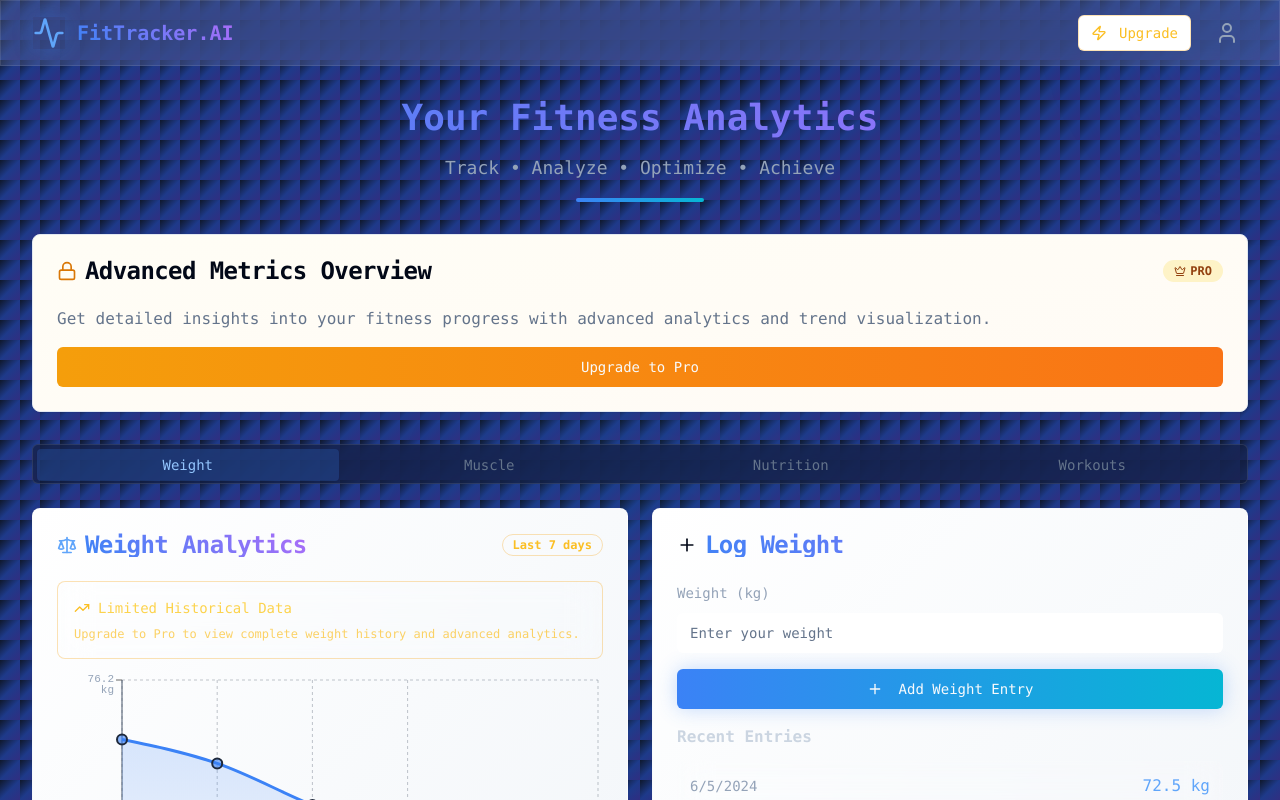
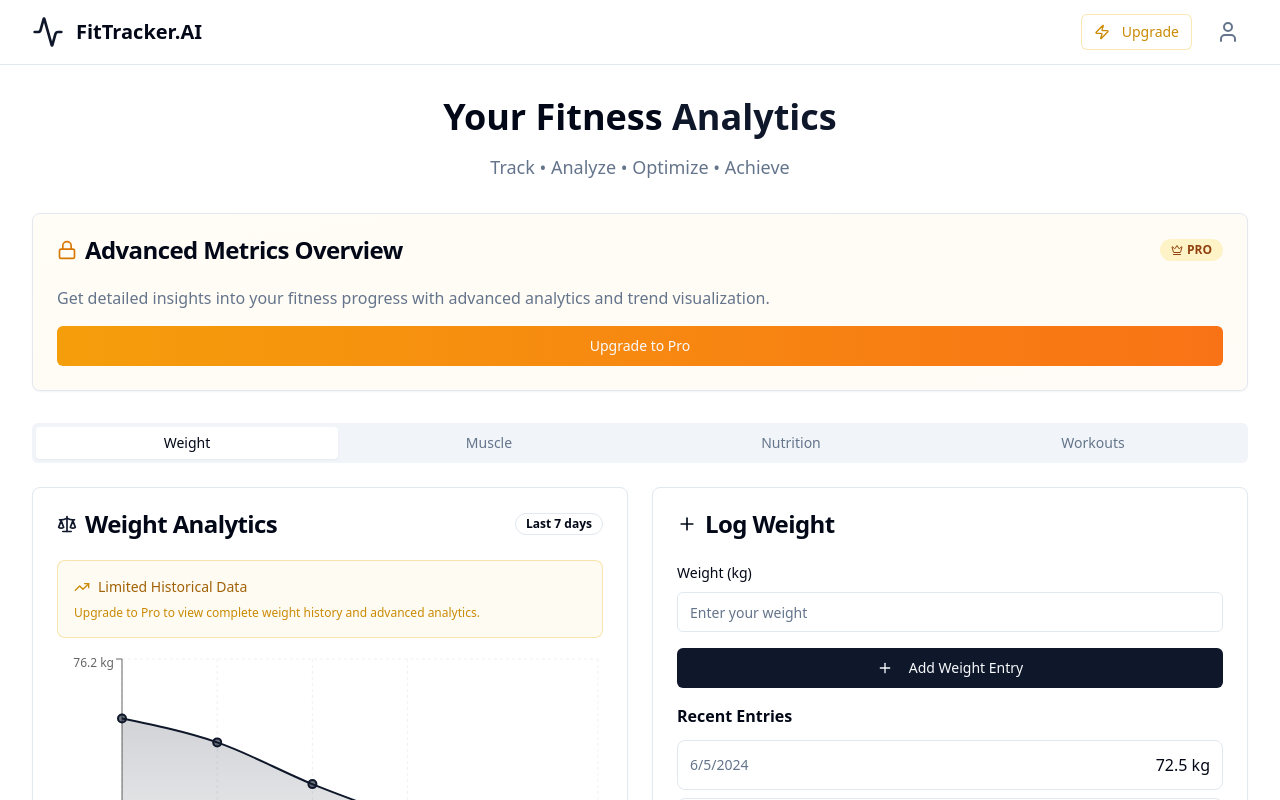
Before and after one commit to Ebub3G/Pro-Fit, a React (Vite) app: page / in a window 1280 px wide. Shown: the top 800 px of the page. Built offline with nearby package versions, Linux system fonts and the light colour scheme.

Commit message:
Revert UI changes
Reverts the UI changes to a previous state.

```diff
--- a/src/components/Dashboard.tsx
+++ b/src/components/Dashboard.tsx
@@ -15,13 +15,12 @@ const Dashboard = () => {
   return (
     <div className="max-w-7xl mx-auto px-4 sm:px-6 lg:px-8 py-8">
       <div className="mb-8 text-center">
-        <h1 className="text-4xl font-bold gradient-text mb-4 font-mono">
-          Your Fitness <span className="text-cyan-400">Analytics</span>
+        <h1 className="text-4xl font-bold mb-4">
+          Your Fitness <span className="text-primary">Analytics</span>
         </h1>
-        <p className="text-slate-400 text-lg font-mono">
+        <p className="text-muted-foreground text-lg">
           Track • Analyze • Optimize • Achieve
         </p>
-        <div className="mt-4 w-32 h-1 bg-gradient-to-r from-blue-500 to-cyan-500 mx-auto rounded-full"></div>
       </div>
 
       <div className="mb-8">
@@ -38,31 +37,11 @@ const Dashboard = () => {
       </div>
 
       <Tabs defaultValue="weight" className="mt-8">
-        <TabsList className="grid w-full grid-cols-4 glass border border-white/10 p-1 bg-slate-900/50">
-          <TabsTrigger
-            value="weight"
-            className="font-mono data-[state=active]:bg-blue-500/20 data-[state=active]:text-blue-300 data-[state=active]:neon-glow-blue transition-all duration-300"
-          >
-            Weight
-          </TabsTrigger>
-          <TabsTrigger
-            value="muscle"
-            className="font-mono data-[state=active]:bg-purple-500/20 data-[state=active]:text-purple-300 data-[state=active]:neon-glow-purple transition-all duration-300"
-          >
-            Muscle
-          </TabsTrigger>
-          <TabsTrigger
-            value="nutrition"
-            className="font-mono data-[state=active]:bg-green-500/20 data-[state=active]:text-green-300 data-[state=active]:neon-glow-green transition-all duration-300"
-          >
-            Nutrition
-          </TabsTrigger>
-          <TabsTrigger
-            value="workouts"
-            className="font-mono data-[state=active]:bg-cyan-500/20 data-[state=active]:text-cyan-300 data-[state=active]:neon-glow-cyan transition-all duration-300"
-          >
-            Workouts
-          </TabsTrigger>
+        <TabsList className="grid w-full grid-cols-4">
+          <TabsTrigger value="weight">Weight</TabsTrigger>
+          <TabsTrigger value="muscle">Muscle</TabsTrigger>
+          <TabsTrigger value="nutrition">Nutrition</TabsTrigger>
+          <TabsTrigger value="workouts">Workouts</TabsTrigger>
         </TabsList>
 
         <TabsContent value="weight" className="mt-6">
--- a/src/components/Navbar.tsx
+++ b/src/components/Navbar.tsx
@@ -9,38 +9,33 @@ const Navbar = () => {
   const { tier, setTier, isPro } = useTier();
 
   return (
-    <nav className="glass border-b border-white/10 backdrop-blur-xl">
+    <nav className="border-b bg-background/95 backdrop-blur supports-[backdrop-filter]:bg-background/60">
       <div className="max-w-7xl mx-auto px-4 sm:px-6 lg:px-8">
         <div className="flex justify-between items-center h-16">
           <div className="flex items-center space-x-3">
-            <div className="relative">
-              <Activity className="h-8 w-8 text-blue-400 neon-glow-blue" />
-              <div className="absolute inset-0 h-8 w-8 text-blue-400 animate-ping opacity-20">
-                <Activity className="h-8 w-8" />
-              </div>
-            </div>
-            <span className="text-xl font-bold gradient-text">FitTracker.AI</span>
+            <Activity className="h-8 w-8 text-primary" />
+            <span className="text-xl font-bold">FitTracker.AI</span>
           </div>
 
           <div className="flex items-center space-x-4">
             {isPro ? (
-              <Badge variant="secondary" className="bg-gradient-to-r from-amber-500/20 to-yellow-500/20 text-amber-300 border border-amber-500/30 neon-glow-cyan px-3 py-1">
+              <Badge variant="secondary" className="bg-yellow-500/10 text-yellow-600 border-yellow-500/20">
                 <Crown className="h-3 w-3 mr-1" />
-                <span className="font-mono text-xs">PRO</span>
+                PRO
               </Badge>
             ) : (
               <Button
                 variant="outline"
                 size="sm"
                 onClick={() => setTier('pro')}
-                className="border-amber-500/30 text-amber-400 hover:bg-amber-500/10 hover:text-amber-300 transition-all duration-300 hover:neon-glow-cyan glass"
+                className="border-yellow-500/30 text-yellow-600 hover:bg-yellow-500/10"
               >
                 <Zap className="h-4 w-4 mr-1" />
-                <span className="font-mono">Upgrade</span>
+                Upgrade
               </Button>
             )}
 
-            <button className="text-slate-400 hover:text-blue-400 transition-all duration-300 p-2 rounded-lg hover:bg-blue-500/10">
+            <button className="text-muted-foreground hover:text-foreground transition-colors p-2 rounded-lg hover:bg-accent">
               <User className="h-6 w-6" />
             </button>
           </div>
--- a/src/components/WeightTracker.tsx
+++ b/src/components/WeightTracker.tsx
@@ -34,15 +34,15 @@ const WeightTracker = () => {
 
   return (
     <div className="grid grid-cols-1 lg:grid-cols-2 gap-6">
-      <Card className="glass border border-white/10 hover-lift tech-border">
+      <Card className="hover:shadow-lg transition-shadow">
         <CardHeader>
           <div className="flex items-center justify-between">
-            <CardTitle className="flex items-center gap-2 font-mono">
-              <Scale className="h-5 w-5 text-blue-400" />
-              <span className="gradient-text">Weight Analytics</span>
+            <CardTitle className="flex items-center gap-2">
+              <Scale className="h-5 w-5 text-primary" />
+              Weight Analytics
             </CardTitle>
             {!isPro && (
-              <Badge variant="outline" className="text-xs font-mono border-amber-500/30 text-amber-400">
+              <Badge variant="outline" className="text-xs">
                 Last {freeDataLimit} days
               </Badge>
             )}
@@ -50,12 +50,12 @@ const WeightTracker = () => {
         </CardHeader>
         <CardContent>
           {!isPro && (
-            <div className="mb-4 p-4 glass border border-amber-500/30 rounded-lg">
+            <div className="mb-4 p-4 border border-yellow-500/30 rounded-lg bg-yellow-500/5">
               <div className="flex items-center gap-2 mb-2">
-                <TrendingUp className="h-4 w-4 text-amber-400" />
-                <span className="text-sm font-medium text-amber-300 font-mono">Limited Historical Data</span>
+                <TrendingUp className="h-4 w-4 text-yellow-600" />
+                <span className="text-sm font-medium text-yellow-700">Limited Historical Data</span>
               </div>
-              <p className="text-xs text-amber-400/70 font-mono">
+              <p className="text-xs text-yellow-600">
                 Upgrade to Pro to view complete weight history and advanced analytics.
               </p>
             </div>
@@ -66,31 +66,26 @@ const WeightTracker = () => {
               <AreaChart data={displayData}>
                 <defs>
                   <linearGradient id="weightGradient" x1="0" y1="0" x2="0" y2="1">
-                    <stop offset="5%" stopColor="#3B82F6" stopOpacity={0.3}/>
-                    <stop offset="95%" stopColor="#3B82F6" stopOpacity={0.05}/>
+                    <stop offset="5%" stopColor="hsl(var(--primary))" stopOpacity={0.3}/>
+                    <stop offset="95%" stopColor="hsl(var(--primary))" stopOpacity={0.05}/>
                   </linearGradient>
                 </defs>
-                <CartesianGrid strokeDasharray="3 3" stroke="#334155" opacity={0.3} />
+                <CartesianGrid strokeDasharray="3 3" className="opacity-30" />
                 <XAxis
                   dataKey="date"
                   tickFormatter={(value) => new Date(value).toLocaleDateString()}
-                  tick={{ fontSize: 11, fill: '#94A3B8', fontFamily: 'monospace' }}
-                  axisLine={{ stroke: '#475569' }}
+                  className="text-xs"
                 />
                 <YAxis
                   domain={['dataMin - 1', 'dataMax + 1']}
                   tickFormatter={(value) => `${value} kg`}
-                  tick={{ fontSize: 11, fill: '#94A3B8', fontFamily: 'monospace' }}
-                  axisLine={{ stroke: '#475569' }}
+                  className="text-xs"
                 />
                 <Tooltip
                   contentStyle={{
-                    backgroundColor: 'rgba(15, 23, 42, 0.9)',
-                    border: '1px solid rgba(59, 130, 246, 0.3)',
-                    borderRadius: '8px',
-                    backdropFilter: 'blur(12px)',
-                    color: '#E2E8F0',
-                    fontFamily: 'monospace'
+                    backgroundColor: 'hsl(var(--background))',
+                    border: '1px solid hsl(var(--border))',
+                    borderRadius: '8px'
                   }}
                   labelFormatter={(value) => new Date(value).toLocaleDateString()}
                   formatter={(value) => [`${value} kg`, 'Weight']}
@@ -98,11 +93,10 @@ const WeightTracker = () => {
                 <Area
                   type="monotone"
                   dataKey="weight"
-                  stroke="#3B82F6"
-                  strokeWidth={3}
+                  stroke="hsl(var(--primary))"
+                  strokeWidth={2}
                   fill="url(#weightGradient)"
-                  dot={{ fill: '#3B82F6', strokeWidth: 2, r: 5, stroke: '#1E293B' }}
-                  activeDot={{ r: 7, fill: '#60A5FA', stroke: '#3B82F6', strokeWidth: 2 }}
+                  dot={{ fill: 'hsl(var(--primary))', strokeWidth: 2, r: 4 }}
                 />
               </AreaChart>
             </ResponsiveContainer>
@@ -114,7 +108,7 @@ const WeightTracker = () => {
                 variant="outline"
                 size="sm"
                 onClick={() => setTier('pro')}
-                className="border-amber-500/30 text-amber-400 hover:bg-amber-500/10 glass font-mono"
+                className="border-yellow-500/30 text-yellow-600 hover:bg-yellow-500/10"
               >
                 <Crown className="h-3 w-3 mr-1" />
                 Upgrade for Full History
@@ -124,16 +118,16 @@ const WeightTracker = () => {
         </CardContent>
       </Card>
 
-      <Card className="glass border border-white/10 hover-lift tech-border">
+      <Card className="hover:shadow-lg transition-shadow">
         <CardHeader>
-          <CardTitle className="flex items-center gap-2 font-mono gradient-text">
+          <CardTitle className="flex items-center gap-2">
             <Plus className="h-5 w-5" />
             Log Weight
           </CardTitle>
         </CardHeader>
         <CardContent className="space-y-4">
           <div className="space-y-2">
-            <Label htmlFor="weight" className="font-mono text-slate-400">Weight (kg)</Label>
+            <Label htmlFor="weight">Weight (kg)</Label>
             <Input
               id="weight"
               type="number"
@@ -141,26 +135,22 @@ const WeightTracker = () => {
               placeholder="Enter your weight"
               value={weight}
               onChange={(e) => setWeight(e.target.value)}
-              className="glass border-white/10 focus:border-blue-400 font-mono text-lg"
             />
           </div>
-          <Button
-            onClick={addWeightEntry}
-            className="w-full bg-gradient-to-r from-blue-500 to-cyan-500 hover:from-blue-600 hover:to-cyan-600 font-mono neon-glow-blue"
-          >
+          <Button onClick={addWeightEntry} className="w-full">
             <Plus className="h-4 w-4 mr-2" />
             Add Weight Entry
           </Button>
 
           <div className="mt-6">
-            <h4 className="font-semibold mb-3 font-mono text-slate-300">Recent Entries</h4>
+            <h4 className="font-semibold mb-3">Recent Entries</h4>
             <div className="space-y-2">
               {weightData.slice(-3).reverse().map((entry, index) => (
-                <div key={index} className="flex justify-between items-center p-3 glass border border-white/10 rounded-lg hover-lift">
-                  <span className="text-sm text-slate-400 font-mono">
+                <div key={index} className="flex justify-between items-center p-3 border rounded-lg">
+                  <span className="text-sm text-muted-foreground">
                     {new Date(entry.date).toLocaleDateString()}
                   </span>
-                  <span className="font-medium font-mono text-blue-400">{entry.weight} kg</span>
+                  <span className="font-medium">{entry.weight} kg</span>
                 </div>
               ))}
             </div>
--- a/src/index.css
+++ b/src/index.css
@@ -45,54 +45,45 @@
     --sidebar-accent-foreground: 240 5.9% 10%;
     --sidebar-border: 220 13% 91%;
     --sidebar-ring: 217.2 91.2% 59.8%;
-
-    /* Futuristic color palette */
-    --neon-blue: 217 91% 60%;
-    --neon-purple: 267 91% 70%;
-    --neon-cyan: 180 100% 50%;
-    --neon-green: 142 71% 45%;
-    --tech-dark: 225 25% 15%;
-    --tech-darker: 225 25% 8%;
-    --glass-bg: 225 25% 95%;
   }
 
   .dark {
-    --background: 225 25% 8%;
+    --background: 222.2 84% 4.9%;
     --foreground: 210 40% 98%;
 
-    --card: 225 25% 12%;
+    --card: 222.2 84% 4.9%;
     --card-foreground: 210 40% 98%;
 
-    --popover: 225 25% 12%;
+    --popover: 222.2 84% 4.9%;
     --popover-foreground: 210 40% 98%;
 
-    --primary: 217 91% 60%;
-    --primary-foreground: 225 25% 8%;
+    --primary: 210 40% 98%;
+    --primary-foreground: 222.2 47.4% 11.2%;
 
-    --secondary: 225 25% 15%;
+    --secondary: 217.2 32.6% 17.5%;
     --secondary-foreground: 210 40% 98%;
 
-    --muted: 225 25% 15%;
+    --muted: 217.2 32.6% 17.5%;
     --muted-foreground: 215 20.2% 65.1%;
 
-    --accent: 225 25% 15%;
+    --accent: 217.2 32.6% 17.5%;
     --accent-foreground: 210 40% 98%;
 
     --destructive: 0 62.8% 30.6%;
     --destructive-foreground: 210 40% 98%;
 
-    --border: 225 25% 20%;
-    --input: 225 25% 15%;
-    --ring: 217 91% 60%;
+    --border: 217.2 32.6% 17.5%;
+    --input: 217.2 32.6% 17.5%;
+    --ring: 212.7 26.8% 83.9%;
 
-    --sidebar-background: 225 25% 8%;
+    --sidebar-background: 222.2 84% 4.9%;
     --sidebar-foreground: 240 4.8% 95.9%;
-    --sidebar-primary: 217 91% 60%;
-    --sidebar-primary-foreground: 225 25% 8%;
-    --sidebar-accent: 225 25% 15%;
+    --sidebar-primary: 210 40% 98%;
+    --sidebar-primary-foreground: 222.2 47.4% 11.2%;
+    --sidebar-accent: 217.2 32.6% 17.5%;
     --sidebar-accent-foreground: 240 4.8% 95.9%;
-    --sidebar-border: 225 25% 20%;
-    --sidebar-ring: 217 91% 60%;
+    --sidebar-border: 217.2 32.6% 17.5%;
+    --sidebar-ring: 212.7 26.8% 83.9%;
   }
 }
 
@@ -100,125 +91,7 @@
   * {
     @apply border-border;
   }
-
   body {
-    @apply bg-background text-foreground font-mono;
+    @apply bg-background text-foreground;
   }
 }
-
-@layer components {
-  /* Glass morphism effect */
-  .glass {
-    @apply bg-white/10 backdrop-blur-lg border border-white/10;
-  }
-
-  .glass-dark {
-    @apply bg-black/20 backdrop-blur-lg border border-white/10;
-  }
-
-  /* Neon glow effects */
-  .neon-glow-blue {
-    box-shadow: 0 0 20px hsl(var(--neon-blue) / 0.3);
-  }
-
-  .neon-glow-purple {
-    box-shadow: 0 0 20px hsl(var(--neon-purple) / 0.3);
-  }
-
-  .neon-glow-cyan {
-    box-shadow: 0 0 20px hsl(var(--neon-cyan) / 0.3);
-  }
-
-  .neon-glow-green {
-    box-shadow: 0 0 20px hsl(var(--neon-green) / 0.3);
-  }
-
-  /* Tech grid background */
-  .tech-grid {
-    background-image:
-      linear-gradient(rgba(59, 130, 246, 0.1) 1px, transparent 1px),
-      linear-gradient(90deg, rgba(59, 130, 246, 0.1) 1px, transparent 1px);
-    background-size: 20px 20px;
-  }
-
-  /* Animated gradient text */
-  .gradient-text {
-    background: linear-gradient(45deg, hsl(var(--neon-blue)), hsl(var(--neon-purple)));
-    -webkit-background-clip: text;
-    -webkit-text-fill-color: transparent;
-    background-clip: text;
-  }
-
-  /* Pulse animation for metrics */
-  .metric-pulse {
-    animation: pulse-glow 2s ease-in-out infinite alternate;
-  }
-
-  @keyframes pulse-glow {
-    0% {
-      box-shadow: 0 0 5px hsl(var(--primary) / 0.2);
-    }
-    100% {
-      box-shadow: 0 0 20px hsl(var(--primary) / 0.4);
-    }
-  }
-
-  /* Hover lift effect */
-  .hover-lift {
-    transition: all 0.3s cubic-bezier(0.4, 0, 0.2, 1);
-  }
-
-  .hover-lift:hover {
-    transform: translateY(-8px);
-    box-shadow: 0 20px 40px rgba(0, 0, 0, 0.1);
-  }
-
-  /* Data visualization bars */
-  .data-bar {
-    background: linear-gradient(90deg, hsl(var(--neon-blue)), hsl(var(--neon-cyan)));
-    border-radius: 4px;
-    position: relative;
-    overflow: hidden;
-  }
-
-  .data-bar::after {
-    content: '';
-    position: absolute;
-    top: 0;
-    left: -100%;
-    width: 100%;
-    height: 100%;
-    background: linear-gradient(90deg, transparent, rgba(255, 255, 255, 0.3), transparent);
-    animation: shimmer 2s infinite;
-  }
-
-  @keyframes shimmer {
-    0% { left: -100%; }
-    100% { left: 100%; }
-  }
-
-  /* Futuristic border animation */
-  .tech-border {
-    position: relative;
-    border: 1px solid hsl(var(--border));
-    background: linear-gradient(135deg, hsl(var(--card)) 0%, hsl(var(--muted)) 100%);
-  }
-
-  .tech-border::before {
-    content: '';
-    position: absolute;
-    top: -1px;
-    left: -1px;
-    right: -1px;
-    bottom: -1px;
-    background: linear-gradient(45deg, hsl(var(--neon-blue)), hsl(var(--neon-purple)), hsl(var(--neon-cyan)));
-    border-radius: inherit;
-    z-index: -1;
-    opacity: 0;
-    transition: opacity 0.3s ease;
-  }
-
-  .tech-border:hover::before {
-    opacity: 1;
-  }
-}
--- a/src/pages/Index.tsx
+++ b/src/pages/Index.tsx
@@ -5,18 +5,9 @@ import Navbar from '../components/Navbar';
 
 const Index = () => {
   return (
-    <div className="min-h-screen bg-gradient-to-br from-slate-900 via-blue-900 to-indigo-900 tech-grid relative overflow-hidden">
-      {/* Animated background elements */}
-      <div className="absolute inset-0 overflow-hidden pointer-events-none">
-        <div className="absolute -top-40 -right-40 w-80 h-80 bg-blue-500/10 rounded-full blur-3xl animate-pulse"></div>
-        <div className="absolute -bottom-40 -left-40 w-80 h-80 bg-purple-500/10 rounded-full blur-3xl animate-pulse" style={{ animationDelay: '1s' }}></div>
-        <div className="absolute top-1/2 left-1/2 transform -translate-x-1/2 -translate-y-1/2 w-96 h-96 bg-cyan-500/5 rounded-full blur-3xl animate-pulse" style={{ animationDelay: '2s' }}></div>
-      </div>
-
-      <div className="relative z-10">
-        <Navbar />
-        <Dashboard />
-      </div>
+    <div className="min-h-screen bg-background">
+      <Navbar />
+      <Dashboard />
     </div>
   );
 };
```
Also changed, not shown: src/components/MetricsOverview.tsx (+14 -25 lines), src/components/MuscleTracker.tsx (+14 -22 lines).
